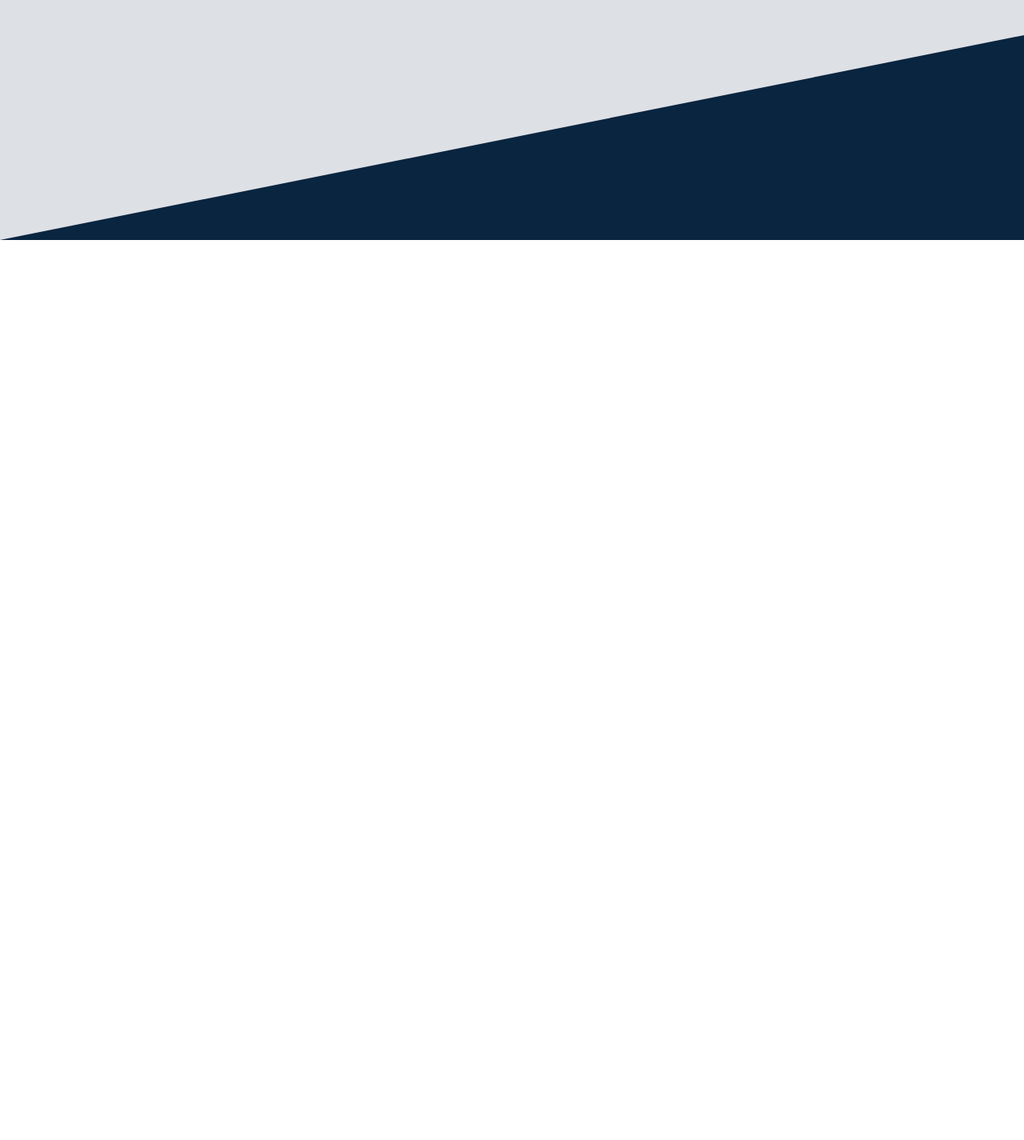
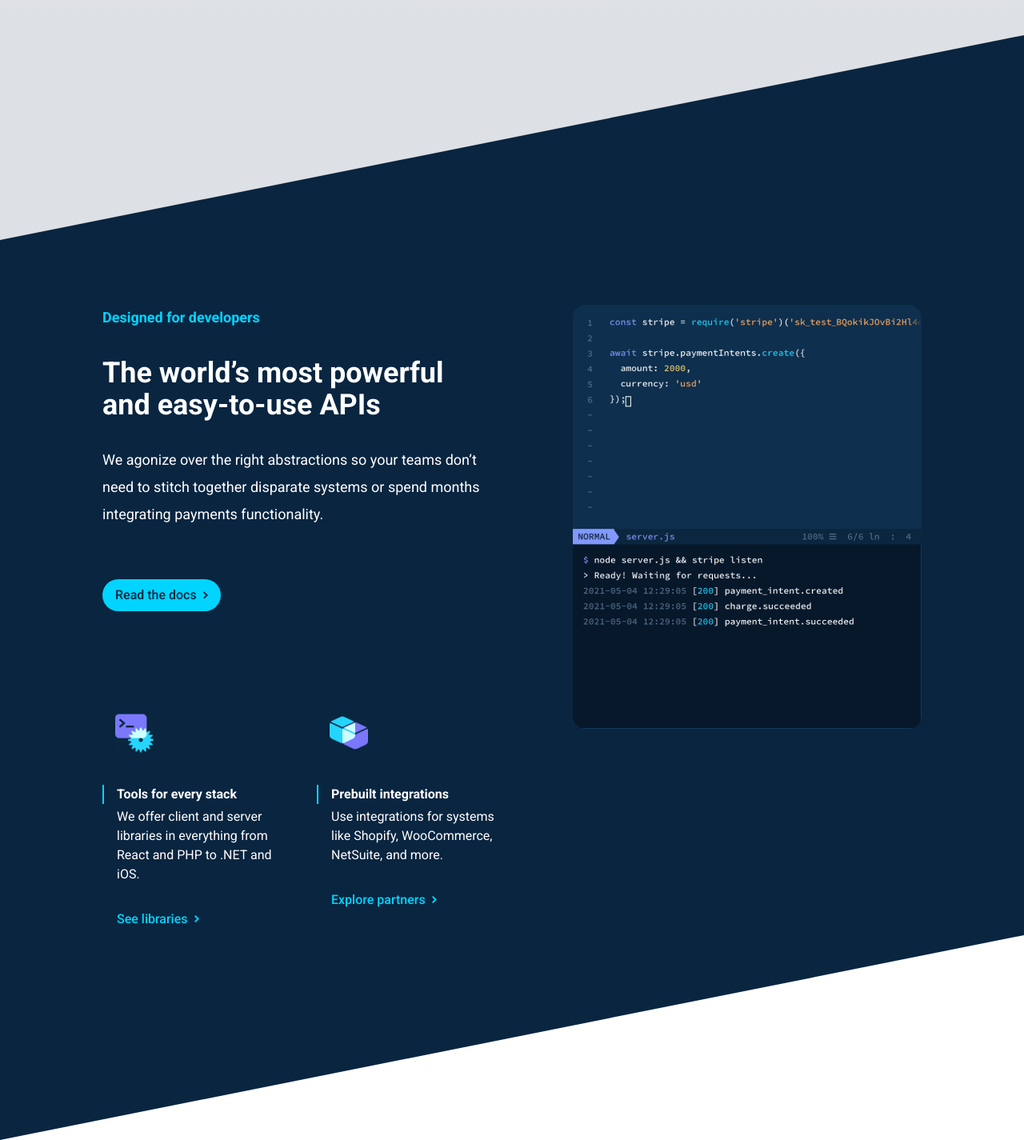
Before and after one commit to devferx/striped, a website: page index.html in a window 1280 px wide. Shown: the part 2641-4066 px from the top of the page at 80% size. Before the commit the page ends 2941 px from the top, so only its background shows below. Drawn offline with Linux system fonts and the light colour scheme.

Commit message:
:lipstick: [ADD] Developers section

```diff
--- a/css/styles.css
+++ b/css/styles.css
@@ -183,3 +183,23 @@ html {
 .divider {
   clip-path: polygon(0 100%, 100% 0, 100% 100%, 0% 100%);
 }
+
+.button {
+  @apply flex gap-2 items-center my-8 px-4 py-2 rounded-full  text-buttons;
+}
+
+.card {
+  @apply flex flex-col items-start gap-6;
+}
+.card__body {
+  @apply flex flex-col items-start gap-1;
+}
+.card__body__title {
+  @apply pl-4 border-l-[2px] border-blue text-body2-bold;
+}
+.card__body__desc {
+  @apply pl-[18px];
+}
+.card__link {
+  @apply flex gap-2 items-center pl-[18px] pr-4 py-2 text-blue text-buttons;
+}
--- a/index.html
+++ b/index.html
@@ -155,5 +155,70 @@
       </div>
       <div class="divider h-20 md:h-64 bg-dark-blue nt-4 md:mt-20"></div>
     </section>
+    <section class="bg-dark-blue text-white pt-4 md:pt-20">
+      <div
+        class="wrapper flex flex-col md:flex-row justify-between items-start gap-24"
+      >
+        <div>
+          <div class="flex flex-col items-start gap-8 pb-20">
+            <p class="text-blue text-body1-bold">Designed for developers</p>
+            <h3 class="text-4xl font-bold">
+              The world’s most powerful and easy-to-use APIs
+            </h3>
+            <p class="text-body1-regular">
+              We agonize over the right abstractions so your teams don’t need to
+              stitch together disparate systems or spend months integrating
+              payments functionality.
+            </p>
+            <button class="button bg-blue text-dark-blue">
+              Read the docs <img src="./assets/chevron-blue.svg" alt="arrow " />
+            </button>
+          </div>
+
+          <div class="flex flex-col md:flex-row gap-6">
+            <article class="card">
+              <img
+                class="card__icon"
+                src="./assets/cmd.png"
+                alt="Console Engine"
+              />
+              <div class="card__body">
+                <p class="card__body__title">Tools for every stack</p>
+                <p class="card__body__desc">
+                  We offer client and server libraries in everything from React
+                  and PHP to .NET and iOS.
+                </p>
+              </div>
+
+              <a class="card__link" href="/"
+                >See libraries
+                <img src="./assets/chevron-light-blue.svg" alt="arrow" />
+              </a>
+            </article>
+            <article class="card">
+              <img src="./assets/blocks.png" alt="Blocks" />
+              <div class="card__body">
+                <p class="card__body__title">Prebuilt integrations</p>
+                <p class="card__body__desc">
+                  Use integrations for systems like Shopify, WooCommerce,
+                  NetSuite, and more.
+                </p>
+              </div>
+              <a class="card__link" href="/"
+                >Explore partners
+                <img src="./assets/chevron-light-blue.svg" alt="arrow" />
+              </a>
+            </article>
+          </div>
+        </div>
+
+        <img
+          class="w-full max-w-[436px] mx-auto"
+          src="./assets/code.png"
+          alt="Code"
+        />
+      </div>
+      <div class="h-20 md:h-64 divider bg-white"></div>
+    </section>
   </body>
 </html>
```
Also changed, not shown: assets/blocks.png (added), assets/chevron-light-blue.svg (added), assets/cmd.png (added), assets/code.png (added), build/styles.css.
